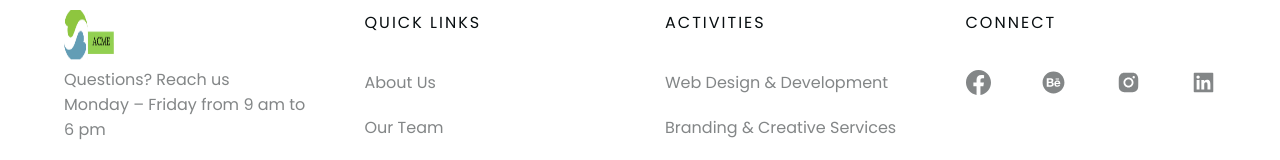
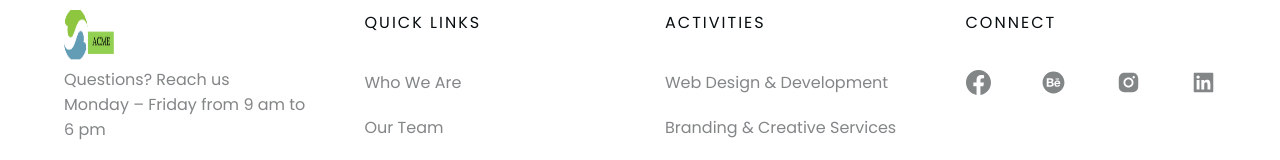
Before and after one commit to Imoite-zn/acme-org-site, a Next.js app: page / in a window 1280 px wide. Shown: the part 5859-6019 px from the top of the page. Built offline with nearby package versions, Linux system fonts and the light colour scheme.

Commit message:
Update Footer.js

```diff
--- a/components/common/Footer.js
+++ b/components/common/Footer.js
@@ -24,10 +24,10 @@ const Footer = () => {
             <ul>
               <h3>QUICK LINKS</h3>
               <li>
-                <Link href='/'>About us</Link>
+                <Link href='/'>Who We Are</Link>
               </li>
               <li>
-                <Link href='/'>Our team</Link>
+                <Link href='/'>Our Team</Link>
               </li>
               <li>
                 <Link href='/'>Showcase</Link>
```
